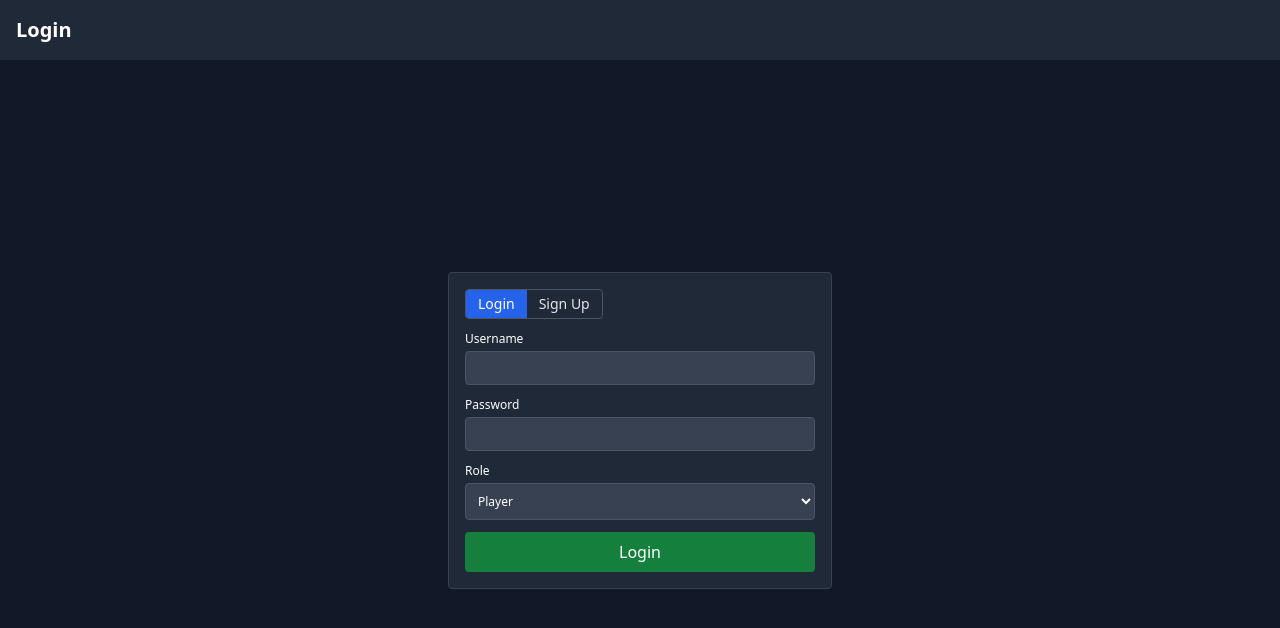
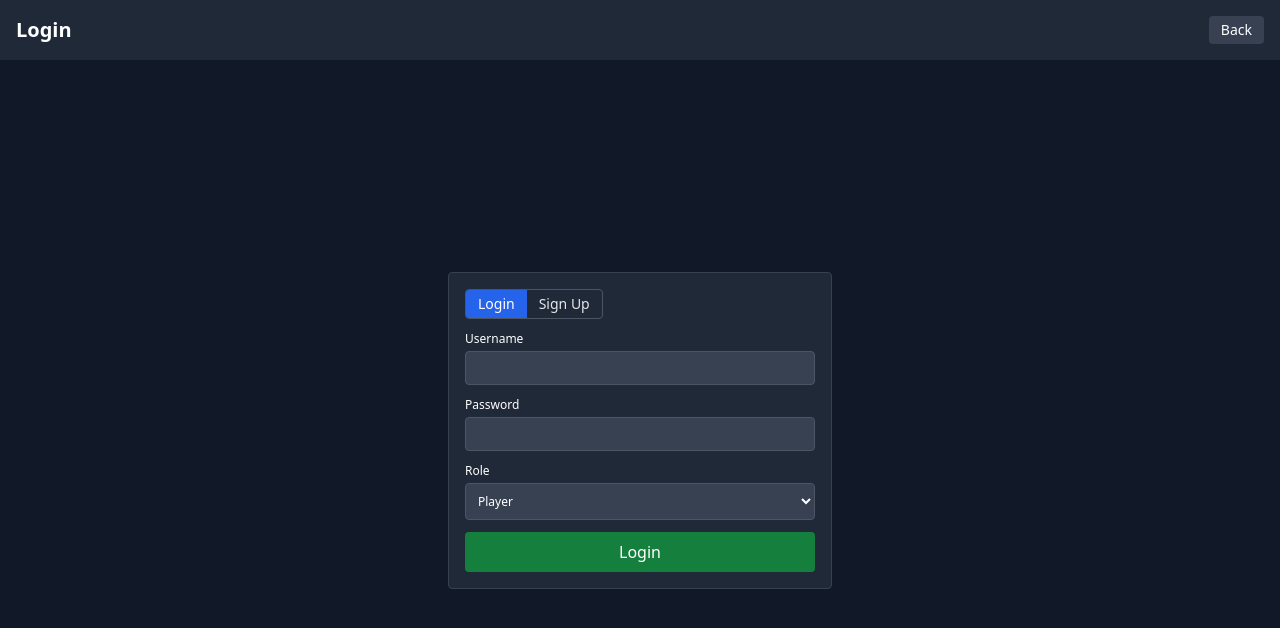
Before and after one commit to ZachariahRedfield/nat-1-games, a React (Vite) app: page / in a window 1280 px wide. Shown: the top 628 px of the page. Built offline with nearby package versions, Linux system fonts and the light colour scheme.

Commit message:
Refactor auth login flow into modular components

```diff
--- /dev/null
+++ b/src/auth/application/useLoginController.js
@@ -0,0 +1,113 @@
+import { useCallback, useEffect, useState } from "react";
+
+export function useLoginController({
+  login,
+  signup,
+  getSession,
+  setSession,
+  supabase,
+  onLoggedIn,
+}) {
+  const [username, setUsernameState] = useState("");
+  const [password, setPasswordState] = useState("");
+  const [role, setRoleState] = useState("Player");
+  const [mode, setModeState] = useState("login");
+  const [loading, setLoading] = useState(false);
+  const [feedback, setFeedback] = useState(null);
+
+  useEffect(() => {
+    const session = getSession?.();
+    if (session?.role) {
+      setRoleState(session.role);
+    }
+    if (session?.username) {
+      setUsernameState(session.username);
+    }
+  }, [getSession]);
+
+  const updateUsername = useCallback((value) => {
+    setUsernameState(value);
+    setFeedback(null);
+  }, []);
+
+  const updatePassword = useCallback((value) => {
+    setPasswordState(value);
+    setFeedback(null);
+  }, []);
+
+  const updateRole = useCallback((value) => {
+    setRoleState(value);
+    setFeedback(null);
+  }, []);
+
+  const changeMode = useCallback((nextMode) => {
+    setModeState(nextMode === "signup" ? "signup" : "login");
+    setFeedback(null);
+  }, []);
+
+  const submit = useCallback(
+    async (event) => {
+      event?.preventDefault?.();
+      setFeedback(null);
+      setLoading(true);
+      try {
+        const trimmedUsername = username.trim();
+        const rawPassword = password;
+        if (!trimmedUsername || !rawPassword) {
+          throw new Error("Username and password required");
+        }
+
+        if (mode === "signup") {
+          await signup?.(trimmedUsername, rawPassword, role);
+          setModeState("login");
+          setFeedback({ type: "info", message: "Account created. Please log in." });
+          return;
+        }
+
+        const data = await login?.(trimmedUsername, rawPassword);
+        if (!data) {
+          throw new Error("Login failed");
+        }
+
+        try {
+          if (data.userId && supabase) {
+            await supabase.from("profiles").update({ role }).eq("id", data.userId);
+          }
+        } catch (err) {
+          console.warn("Failed to update profile role", err);
+        }
+
+        const resolvedUsername = data.username || trimmedUsername;
+        setUsernameState(resolvedUsername);
+        const session = { username: resolvedUsername, role, userId: data.userId };
+        setSession?.(session);
+        setFeedback(null);
+        setPasswordState("");
+        onLoggedIn?.(session);
+      } catch (err) {
+        setFeedback({ type: "error", message: err?.message || "Request failed" });
+      } finally {
+        setLoading(false);
+      }
+    },
+    [login, signup, username, password, role, mode, supabase, setSession, onLoggedIn]
+  );
+
+  return {
+    state: {
+      username,
+      password,
+      role,
+      mode,
+      loading,
+      feedback,
+    },
+    actions: {
+      updateUsername,
+      updatePassword,
+      updateRole,
+      changeMode,
+      submit,
+    },
+  };
+}
--- a/src/auth/index.js
+++ b/src/auth/index.js
@@ -9,3 +9,4 @@ export {
   login,
   signup,
 } from "./services/authService.js";
+export { useLoginController } from "./application/useLoginController.js";
--- a/src/auth/ui/LoginScreen.jsx
+++ b/src/auth/ui/LoginScreen.jsx
@@ -6,89 +6,43 @@ import {
   signup as apiSignup,
 } from "../services/authService.js";
 import { supabase } from "../../shared/index.js";
+import { useLoginController } from "../application/useLoginController.js";
+import {
+  AuthLayout,
+  AuthModeToggle,
+  AuthCredentialsFields,
+  AuthRoleSelect,
+  AuthFeedback,
+  AuthSubmitButton,
+} from "./components/index.js";
 
-export default function Login({ onLoggedIn, goBack }) {
-  const [username, setUsername] = React.useState("");
-  const [password, setPassword] = React.useState("");
-  const [role, setRole] = React.useState("Player");
-  const [mode, setMode] = React.useState("login"); // 'login' | 'signup'
-  const [loading, setLoading] = React.useState(false);
-  const [error, setError] = React.useState("");
-
-  // Prefill role (and optionally username) from last session for convenience
-  React.useEffect(() => {
-    const s = getSession();
-    if (s?.role) setRole(s.role);
-    if (s?.username) setUsername(s.username);
-  }, []);
-
-  const submit = async (e) => {
-    e?.preventDefault?.();
-    setError("");
-    setLoading(true);
-    try {
-      const u = username.trim();
-      const p = password;
-      if (!u || !p) throw new Error("Username and password required");
-      let data;
-      if (mode === 'signup') {
-        // Sign up does not log in automatically; return to login
-        await apiSignup(u, p, role);
-        setMode('login');
-        setError('Account created. Please log in.');
-        return;
-      } else {
-        data = await apiLogin(u, p);
-      }
-      // Persist selected role to the profile row for this user
-      try {
-        if (data?.userId) await supabase.from('profiles').update({ role }).eq('id', data.userId);
-      } catch {}
-      // On login, use the chosen role for routing; username from profile
-      const session = { username: data.username, role, userId: data.userId };
-      setSession(session);
-      onLoggedIn?.(session);
-    } catch (err) {
-      setError(err?.message || 'Request failed');
-    } finally {
-      setLoading(false);
-    }
-  };
+export default function LoginScreen({ onLoggedIn, goBack }) {
+  const { state, actions } = useLoginController({
+    login: apiLogin,
+    signup: apiSignup,
+    getSession,
+    setSession,
+    supabase,
+    onLoggedIn,
+  });
 
   return (
-    <div className="w-full h-full flex flex-col">
-      <header className="p-4 bg-gray-800 flex justify-between items-center">
-        <h2 className="text-xl font-bold">Login</h2>
-        <span />
-      </header>
-      <main className="flex-1 flex items-center justify-center p-6 bg-gray-900">
-        <form onSubmit={submit} className="w-full max-w-sm bg-gray-800 border border-gray-700 rounded p-4 space-y-3 text-white">
-          <div className="flex justify-between items-center">
-            <div className="inline-flex rounded overflow-hidden border border-gray-600">
-              <button type="button" className={`px-3 py-1 text-sm ${mode==='login'?'bg-blue-600 text-white':'bg-transparent text-gray-200'}`} onClick={()=>setMode('login')}>Login</button>
-              <button type="button" className={`px-3 py-1 text-sm ${mode==='signup'?'bg-blue-600 text-white':'bg-transparent text-gray-200'}`} onClick={()=>setMode('signup')}>Sign Up</button>
-            </div>
-          </div>
-          <label className="text-xs block">Username
-            <input className="w-full p-2 mt-1 rounded bg-gray-700 border border-gray-600" value={username} onChange={(e)=>setUsername(e.target.value)} />
-          </label>
-          <label className="text-xs block">Password
-            <input type="password" className="w-full p-2 mt-1 rounded bg-gray-700 border border-gray-600" value={password} onChange={(e)=>setPassword(e.target.value)} />
-          </label>
-          {mode === 'login' && (
-            <label className="text-xs block">Role
-              <select className="w-full p-2 mt-1 rounded bg-gray-700 border border-gray-600" value={role} onChange={(e)=>setRole(e.target.value)}>
-                <option>Player</option>
-                <option>DM</option>
-              </select>
-            </label>
-          )}
-          {error && <div className="text-red-400 text-xs">{error}</div>}
-          <button type="submit" disabled={loading} className="w-full px-3 py-2 bg-green-700 hover:bg-green-600 rounded disabled:opacity-60">
-            {loading ? 'Please wait…' : (mode==='signup' ? 'Create Account' : 'Login')}
-          </button>
-        </form>
-      </main>
-    </div>
+    <AuthLayout title="Login" goBack={goBack}>
+      <form
+        onSubmit={actions.submit}
+        className="w-full max-w-sm bg-gray-800 border border-gray-700 rounded p-4 space-y-3 text-white"
+      >
+        <AuthModeToggle mode={state.mode} onChange={actions.changeMode} />
+        <AuthCredentialsFields
+          username={state.username}
+          password={state.password}
+          onUsernameChange={actions.updateUsername}
+          onPasswordChange={actions.updatePassword}
+        />
+        {state.mode === "login" && <AuthRoleSelect role={state.role} onChange={actions.updateRole} />}
+        <AuthFeedback feedback={state.feedback} />
+        <AuthSubmitButton mode={state.mode} loading={state.loading} />
+      </form>
+    </AuthLayout>
   );
 }
--- /dev/null
+++ b/src/auth/ui/components/AuthFeedback.jsx
@@ -0,0 +1,7 @@
+import React from "react";
+
+export function AuthFeedback({ feedback }) {
+  if (!feedback?.message) return null;
+  const tone = feedback.type === "error" ? "text-red-400" : "text-green-400";
+  return <div className={`${tone} text-xs`}>{feedback.message}</div>;
+}
--- /dev/null
+++ b/src/auth/ui/components/AuthLayout.jsx
@@ -0,0 +1,25 @@
+import React from "react";
+
+export function AuthLayout({ title, goBack, children }) {
+  return (
+    <div className="w-full h-full flex flex-col">
+      <header className="p-4 bg-gray-800 flex justify-between items-center">
+        <h2 className="text-xl font-bold">{title}</h2>
+        {goBack ? (
+          <button
+            type="button"
+            className="px-3 py-1 bg-gray-700 hover:bg-gray-600 rounded text-sm"
+            onClick={goBack}
+          >
+            Back
+          </button>
+        ) : (
+          <span />
+        )}
+      </header>
+      <main className="flex-1 flex items-center justify-center p-6 bg-gray-900">
+        {children}
+      </main>
+    </div>
+  );
+}
--- /dev/null
+++ b/src/auth/ui/components/AuthModeToggle.jsx
@@ -0,0 +1,32 @@
+import React from "react";
+
+const MODES = [
+  { id: "login", label: "Login" },
+  { id: "signup", label: "Sign Up" },
+];
+
+export function AuthModeToggle({ mode, onChange }) {
+  return (
+    <div className="flex justify-between items-center">
+      <div className="inline-flex rounded overflow-hidden border border-gray-600">
+        {MODES.map((option) => {
+          const isActive = option.id === mode;
+          const base = "px-3 py-1 text-sm transition-colors";
+          const variant = isActive
+            ? "bg-blue-600 text-white"
+            : "bg-transparent text-gray-200 hover:bg-gray-700";
+          return (
+            <button
+              key={option.id}
+              type="button"
+              className={`${base} ${variant}`}
+              onClick={() => onChange?.(option.id)}
+            >
+              {option.label}
+            </button>
+          );
+        })}
+      </div>
+    </div>
+  );
+}
--- /dev/null
+++ b/src/auth/ui/components/AuthRoleSelect.jsx
@@ -0,0 +1,17 @@
+import React from "react";
+
+export function AuthRoleSelect({ role, onChange }) {
+  return (
+    <label className="text-xs block">
+      Role
+      <select
+        className="w-full p-2 mt-1 rounded bg-gray-700 border border-gray-600"
+        value={role}
+        onChange={(event) => onChange?.(event.target.value)}
+      >
+        <option>Player</option>
+        <option>DM</option>
+      </select>
+    </label>
+  );
+}
--- /dev/null
+++ b/src/auth/ui/components/AuthSubmitButton.jsx
@@ -0,0 +1,14 @@
+import React from "react";
+
+export function AuthSubmitButton({ mode, loading }) {
+  const label = loading ? "Please wait…" : mode === "signup" ? "Create Account" : "Login";
+  return (
+    <button
+      type="submit"
+      disabled={loading}
+      className="w-full px-3 py-2 bg-green-700 hover:bg-green-600 rounded disabled:opacity-60"
+    >
+      {label}
+    </button>
+  );
+}
--- /dev/null
+++ b/src/auth/ui/components/index.js
@@ -0,0 +1,6 @@
+export { AuthLayout } from "./AuthLayout.jsx";
+export { AuthModeToggle } from "./AuthModeToggle.jsx";
+export { AuthCredentialsFields } from "./AuthCredentialsFields.jsx";
+export { AuthRoleSelect } from "./AuthRoleSelect.jsx";
+export { AuthFeedback } from "./AuthFeedback.jsx";
+export { AuthSubmitButton } from "./AuthSubmitButton.jsx";
```
Also changed, not shown: src/auth/ui/components/AuthCredentialsFields.jsx (added, +30 -0 lines).
